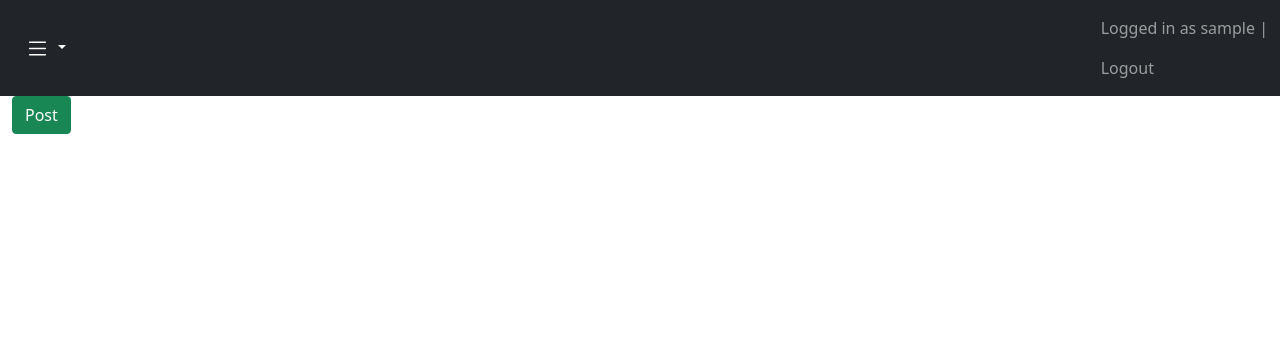
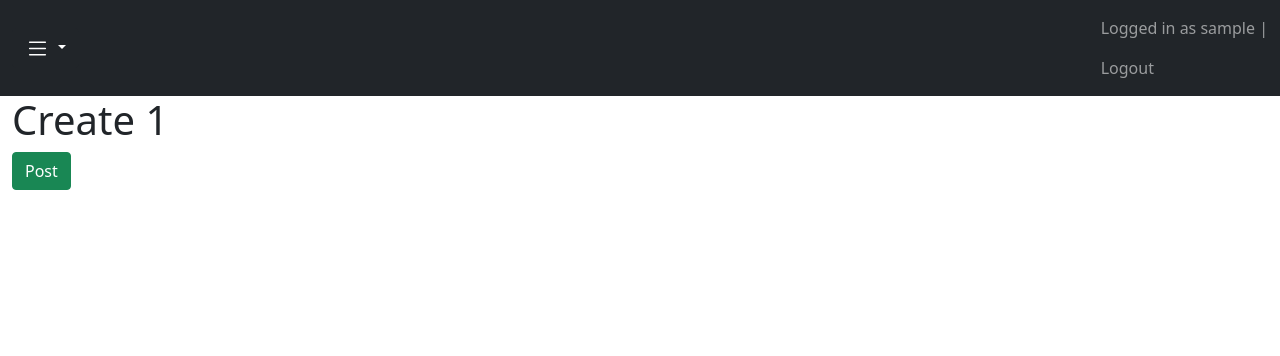
Before and after one commit to AcidSkull/projekt-medyczny, a Django app: page /create/1 in a window 1280 px wide. Shown: the top 356 px of the page. Run offline with Django 4.2, Linux system fonts and the light colour scheme; the visitor is signed in with stand-in values (Sample User, id 1); some libraries are stand-ins or nearby versions.

Commit message:
create template changes

```diff
--- a/adt/main/templates/main/create.html
+++ b/adt/main/templates/main/create.html
@@ -2,6 +2,11 @@
 {% block title %}Create {{ name | title }}{% endblock %}
 {% load crispy_forms_tags %}
 {% block content %}
+{% if name == 'diagnosiscode' %}
+    <h1>Create diagnosis code</h1>
+{% else %}
+    <h1>Create {{name}}</h1>
+{% endif %}
 <form method="post">
     {% csrf_token %}{{form|crispy}}
     <button type="submit" class="btn btn-success">Post</button>
```
